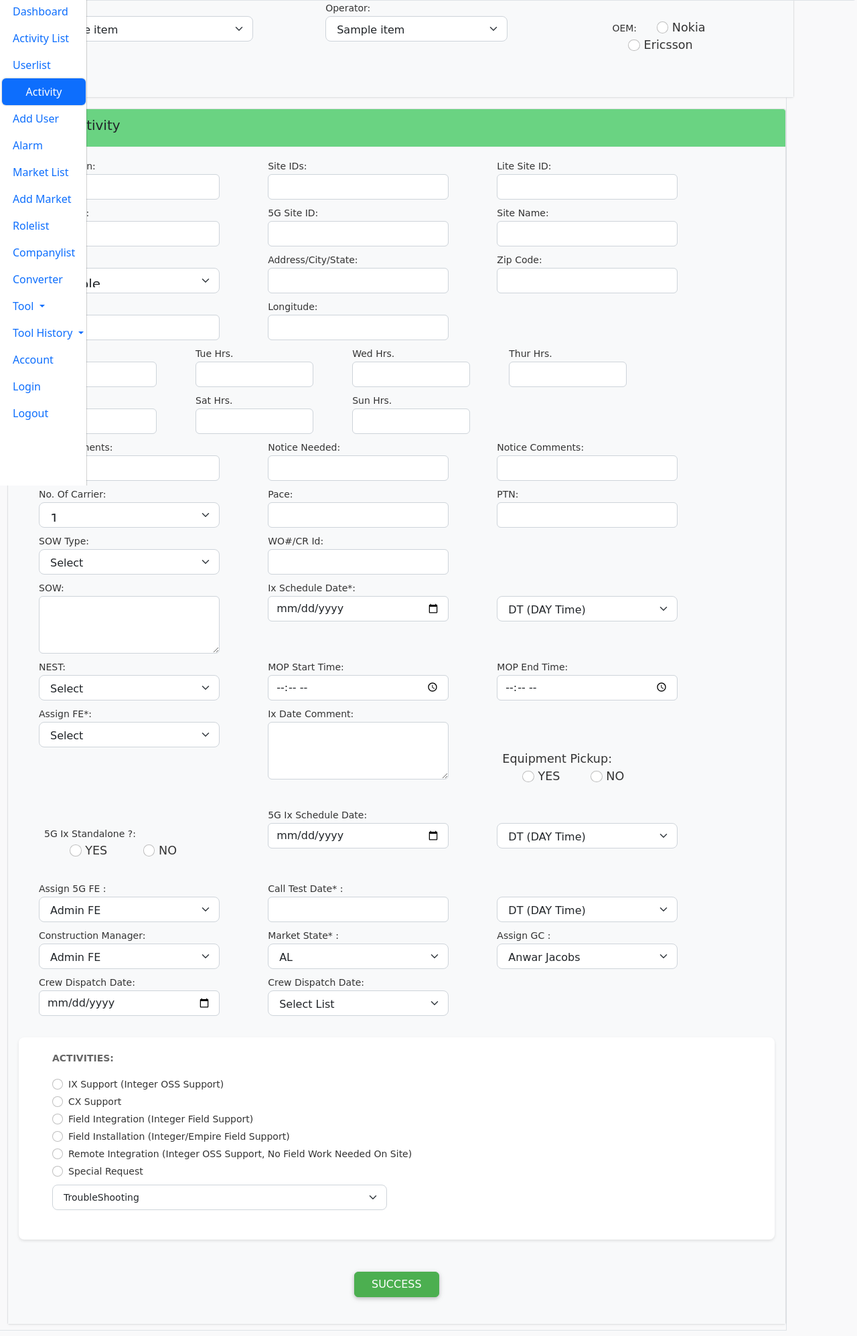
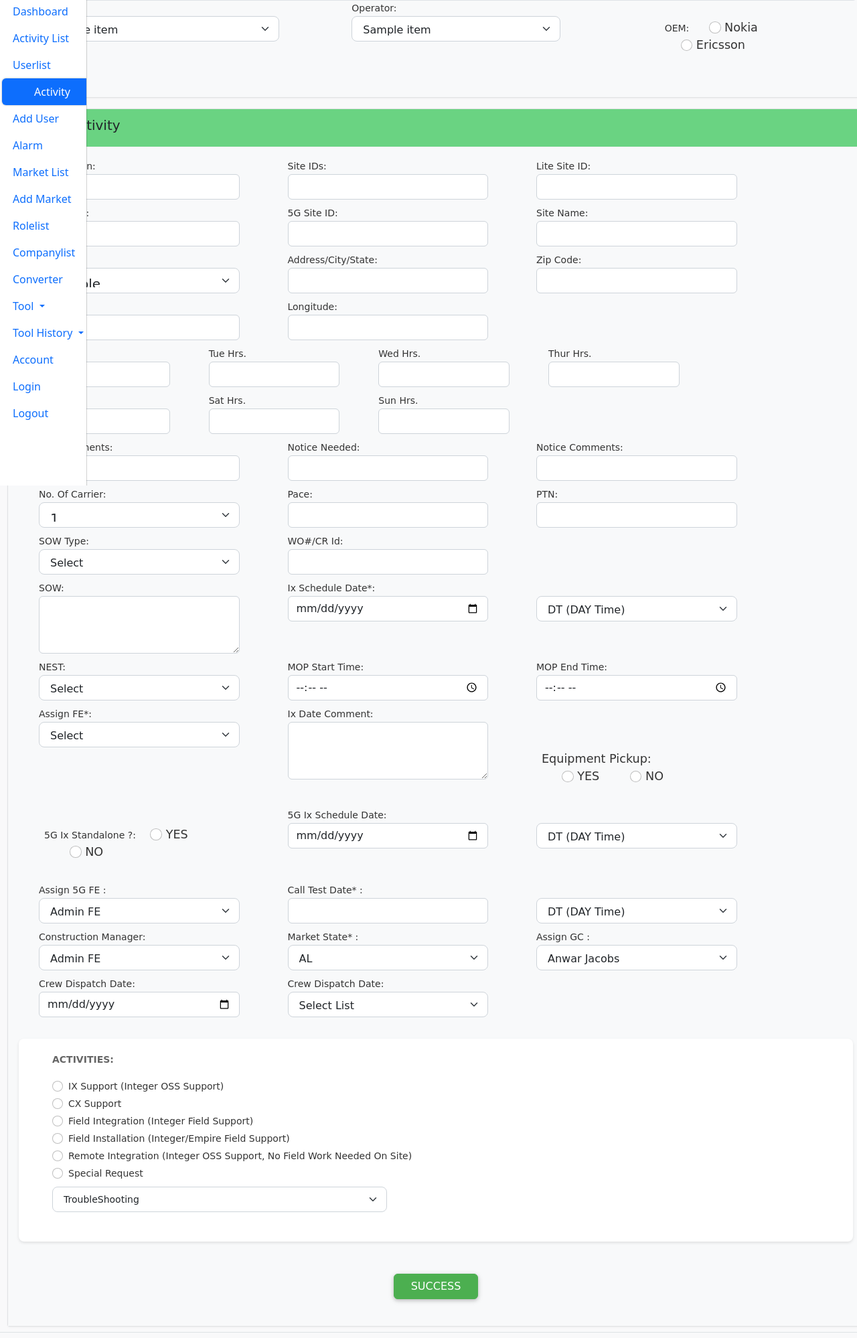
Before and after one commit to pushpendrakumar1/Admin-Dashboard-Full-Stack-, a Django app: template templates/create_activity.html in a window 1280 px wide, after a click that opens the changed part. Shown: the part 75-2073 px from the top of the page at 67% size. Run offline with Django 3.2, Linux system fonts and the light colour scheme; the template is opened without the code that fills it: most values are stand-ins (such as "Sample title", 1, 10 or a date in 2020); some libraries are stand-ins or nearby versions; some web fonts are replaced.

Commit message:
Update create_activity.html

```diff
--- a/templates/create_activity.html
+++ b/templates/create_activity.html
@@ -141,11 +141,11 @@
 
         @media only screen and (max-width: 1600px) {
             .nav-link.active {
-                width: 125px;
+                width: 150px;
             }
 
             .nav-link:hover {
-                width: 125px;
+                width: 150px;
             }
 
 
@@ -850,7 +850,7 @@
 
         <div class="row">
 
-            <div class="col-lg-1" id="div1">
+            <div class="col-lg-1" id="div1" style="width: 170px !important;">
                 <nav class="navbar navbar-expand navbar-light bg-light">
                     <div class="container" style="padding: 0px 0px 0px 0px ;">
                         <!-- <div class="container-fluid"> -->
@@ -979,7 +979,7 @@
 
                 </nav>
             </div>
-            <div class="col-lg-8  border" id="myDiv">
+            <div class="col  border" id="myDiv">
 
                 <div class="container-fluid">
                     <div class="row">
```
